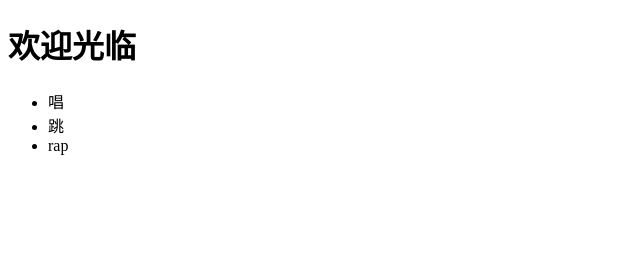
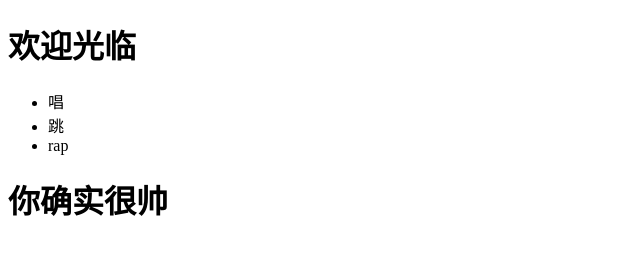
Before and after one commit to tangshengke/tangshengke.github.io, a plain HTML site: page index.html in a window 1280 px wide. Shown: the whole page, without its empty margins (0-640 px from the left). Drawn offline with Linux system fonts and the light colour scheme.

Commit message:
增加第二个功能

```diff
--- a/index.html
+++ b/index.html
@@ -15,6 +15,7 @@
         <li>跳</li>
         <li>rap</li>
     </ul>
+    <h1>你确实很帅</h1>
 </body>
 
 </html>
```
